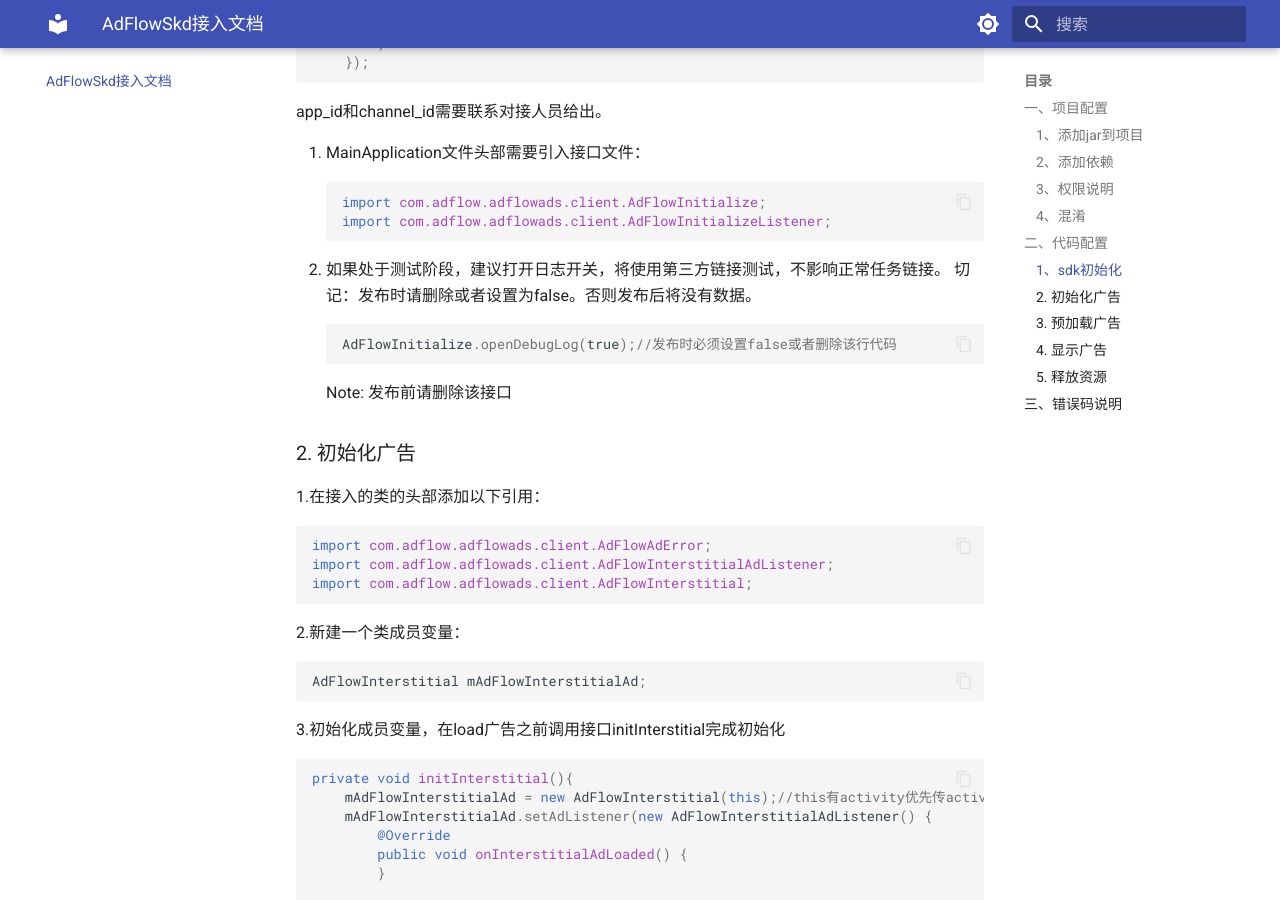
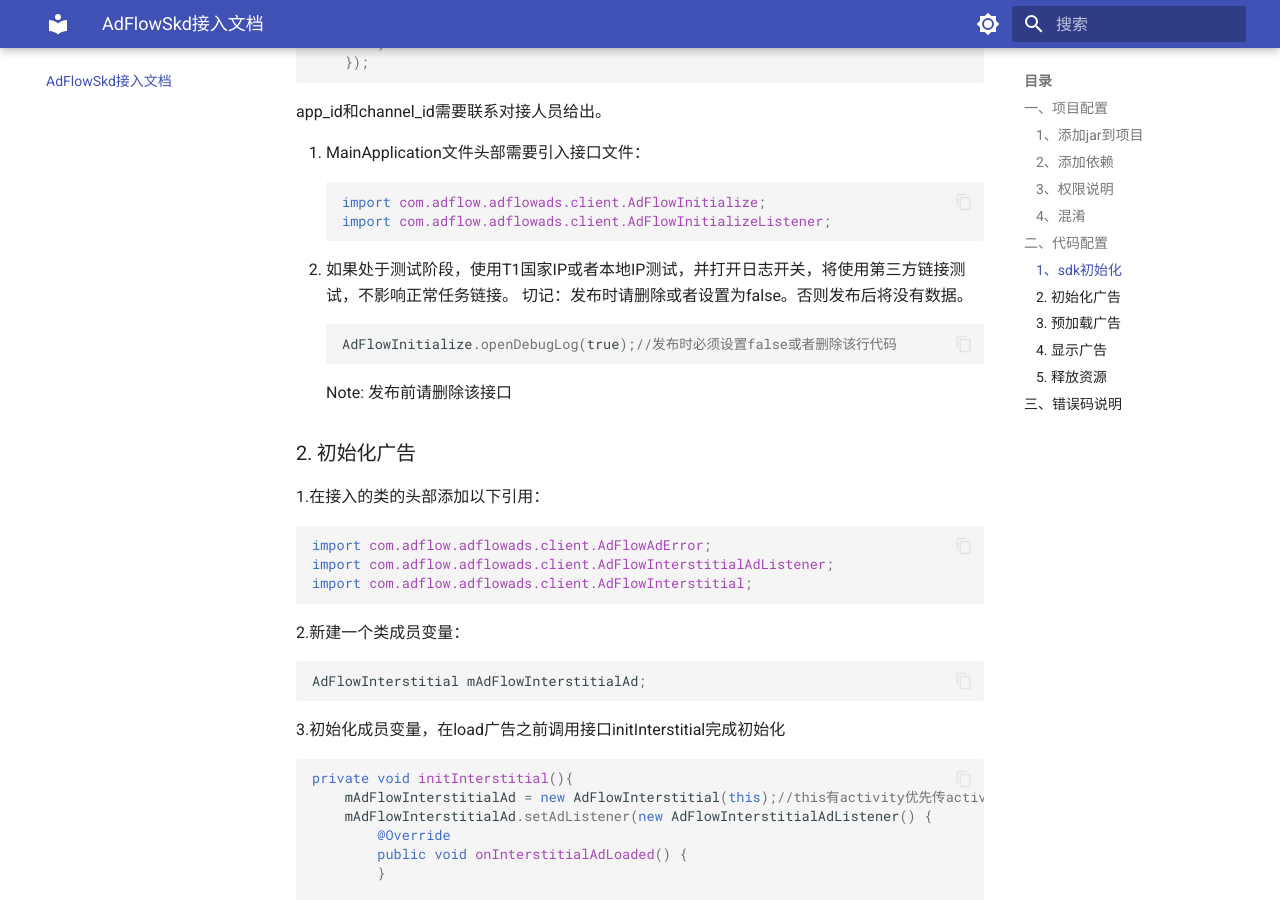
Before and after one commit to adflowsdk/AdFlowJarSdkDoc, an MkDocs documentation site: the page built from docs/index.md, in a window 1280 px wide and 900 px high, scrolled down 1689 px. Built offline with MkDocs 1.6.1 and Material for MkDocs 9.7.7, drawn with Linux system fonts in a browser that asks for light colours; comment, search, counter and statistics services are not loaded.

Commit message:
update debug info

````diff
--- a/docs/index.md
+++ b/docs/index.md
@@ -78,7 +78,7 @@ import com.adflow.adflowads.client.AdFlowInitialize;
 import com.adflow.adflowads.client.AdFlowInitializeListener;
 
 ```
-4. 如果处于测试阶段，建议打开日志开关，将使用第三方链接测试，不影响正常任务链接。
+4. 如果处于测试阶段，使用T1国家IP或者本地IP测试，并打开日志开关，将使用第三方链接测试，不影响正常任务链接。
 切记：发布时请删除或者设置为false。否则发布后将没有数据。
 ```java
 AdFlowInitialize.openDebugLog(true);//发布时必须设置false或者删除该行代码
````
Also changed, not shown: site/index.html, site/search/search_index.json.
